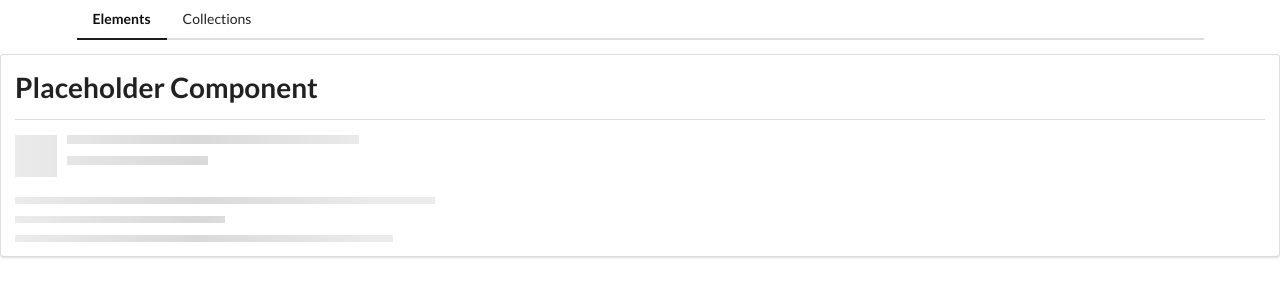
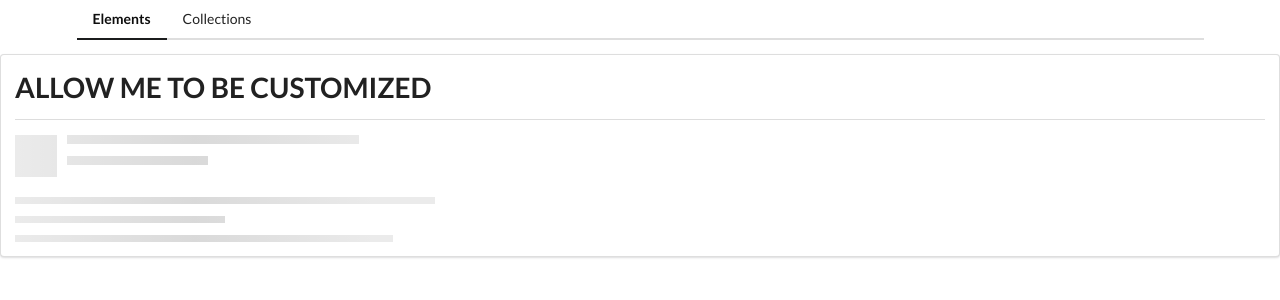
Before and after one commit to pyavchik/a-components, an Angular app: page /elements in a window 1280 px wide. Shown: the top 300 px of the page. Built offline with nearby package versions, Linux system fonts and the light colour scheme.

Commit message:
implemented titled divider

```diff
--- a/src/app/elements/elements-home/elements-home.component.html
+++ b/src/app/elements/elements-home/elements-home.component.html
@@ -1,3 +1,2 @@
-<h1>Placeholder Component</h1>
-<div class="ui divider"></div>
+<app-divider></app-divider>
 <app-placeholder></app-placeholder>
--- /dev/null
+++ b/src/app/shared/divider/divider.component.html
@@ -0,0 +1,2 @@
+<h1>ALLOW ME TO BE CUSTOMIZED</h1>
+<div class="ui divider"></div>
--- /dev/null
+++ b/src/app/shared/divider/divider.component.ts
@@ -0,0 +1,15 @@
+import { Component, OnInit } from '@angular/core';
+
+@Component({
+  selector: 'app-divider',
+  templateUrl: './divider.component.html',
+  styleUrls: ['./divider.component.css']
+})
+export class DividerComponent implements OnInit {
+
+  constructor() { }
+
+  ngOnInit() {
+  }
+
+}
```
Also changed, not shown: src/app/elements/elements.module.ts (+11 -8 lines), src/app/shared/shared.module.ts (added, +14 -0 lines), src/app/shared/divider/divider.component.css (added), 1 other file (tests, documents, lock files or other folders).
